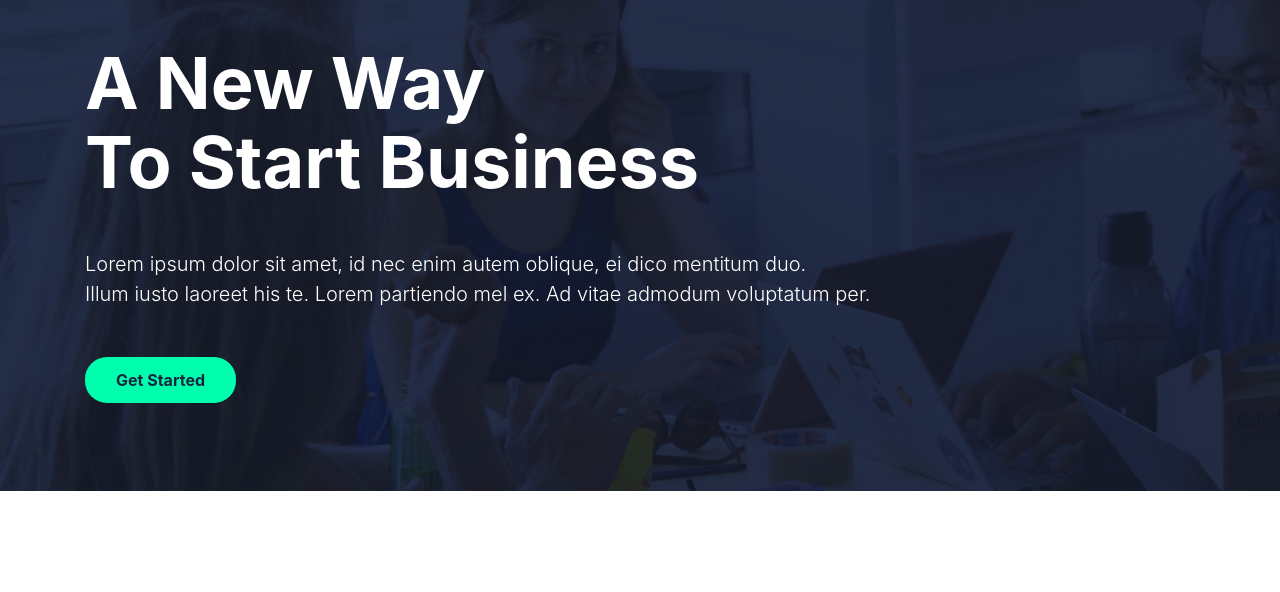
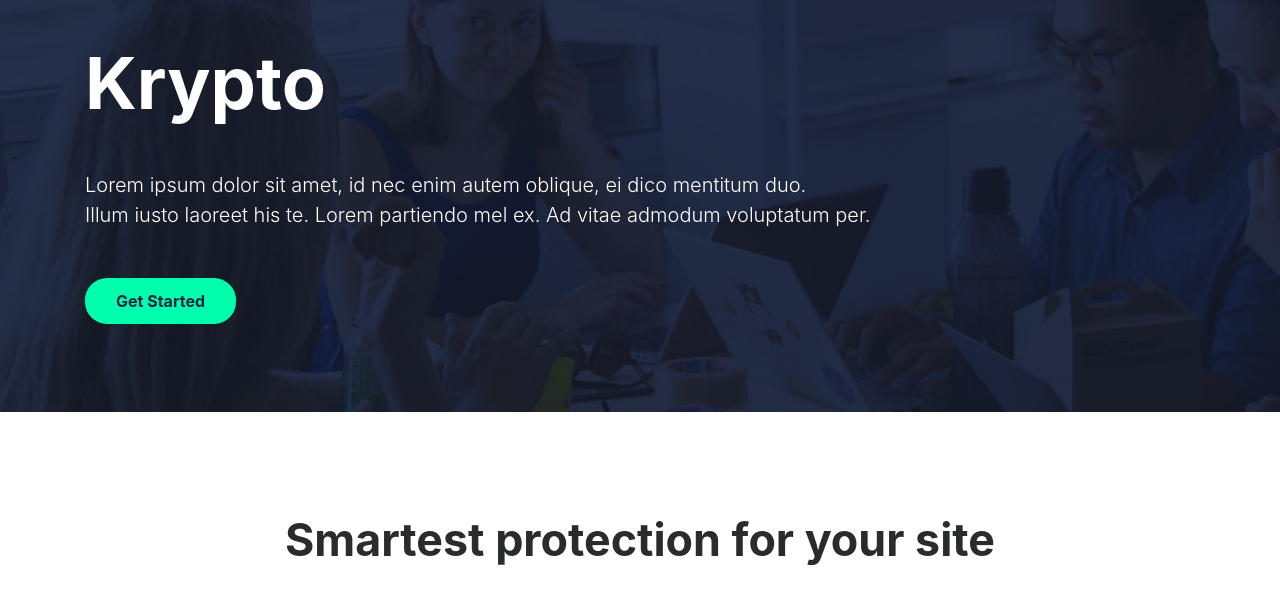
Before and after one commit to vieiranaju/HandsOn, a plain HTML site: page index.html in a window 1280 px wide. Shown: the part 149-741 px from the top of the page. Drawn offline with Linux system fonts and the light colour scheme.

Commit message:
testestestes

```diff
--- a/index.html
+++ b/index.html
@@ -4,7 +4,7 @@
     <meta charset="UTF-8">
     <meta name="viewport" content="width=device-width, initial-scale=1, shrink-to-fit=no">
     <title>Bootstrap Template Atlas</title>
-    <meta name="description" content="Free bootstrap template Atlas">
+    <meta name="description" content="KryptoBot">
     <link rel="icon" href="img/favicon.png" sizes="32x32" type="image/png">
     <!-- custom.css -->
     <link rel="stylesheet" href="css/custom.css">
@@ -32,8 +32,7 @@
                 </div>
             </header>
             <h1 data-aos="fade" data-aos-easing="linear" data-aos-duration="1000" data-aos-once="true" class="display-3 text-white font-weight-bold my-5">
-            	A New Way<br>
-            	To Start Business
+            	Krypto<br>
             </h1>
             <p data-aos="fade" data-aos-easing="linear" data-aos-duration="1000" data-aos-once="true" class="lead text-white my-4">
                 Lorem ipsum dolor sit amet, id nec enim autem oblique, ei dico mentitum duo.
```
